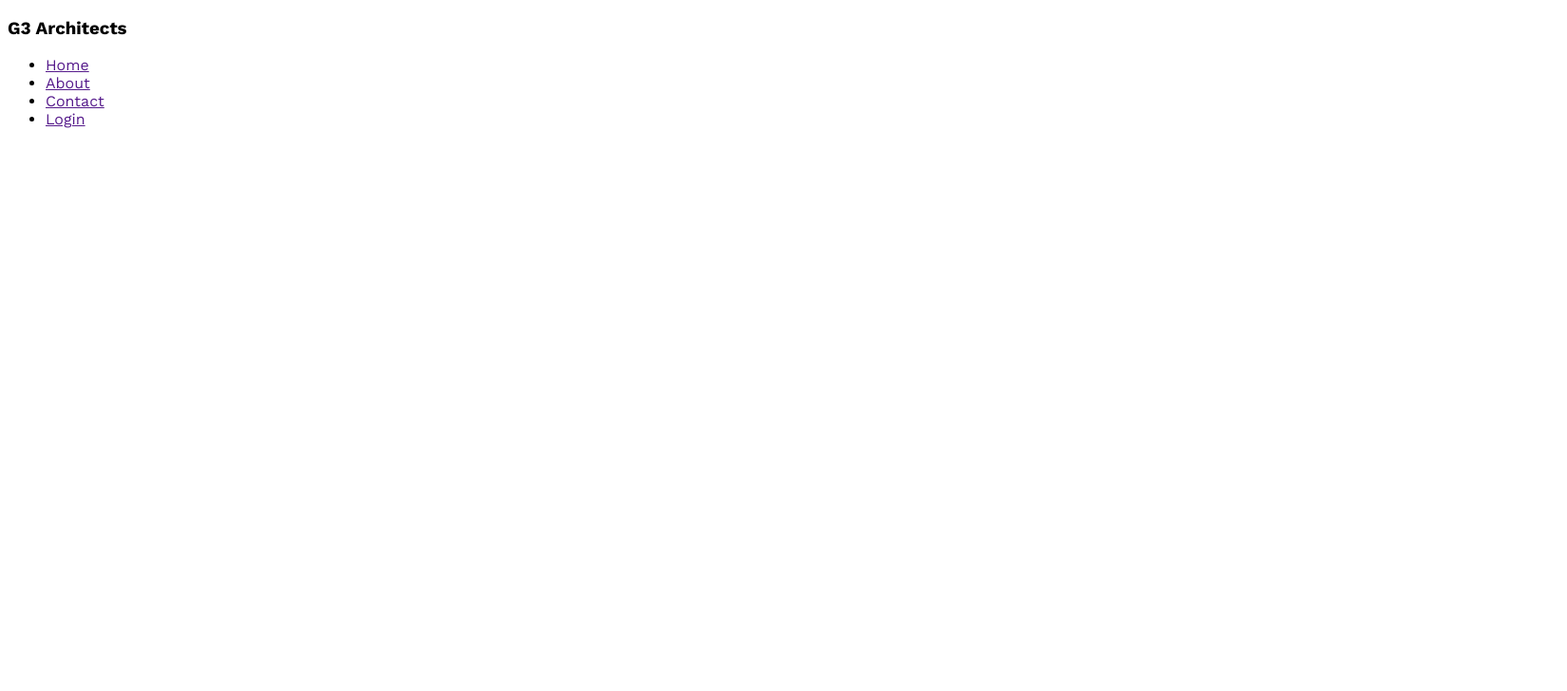
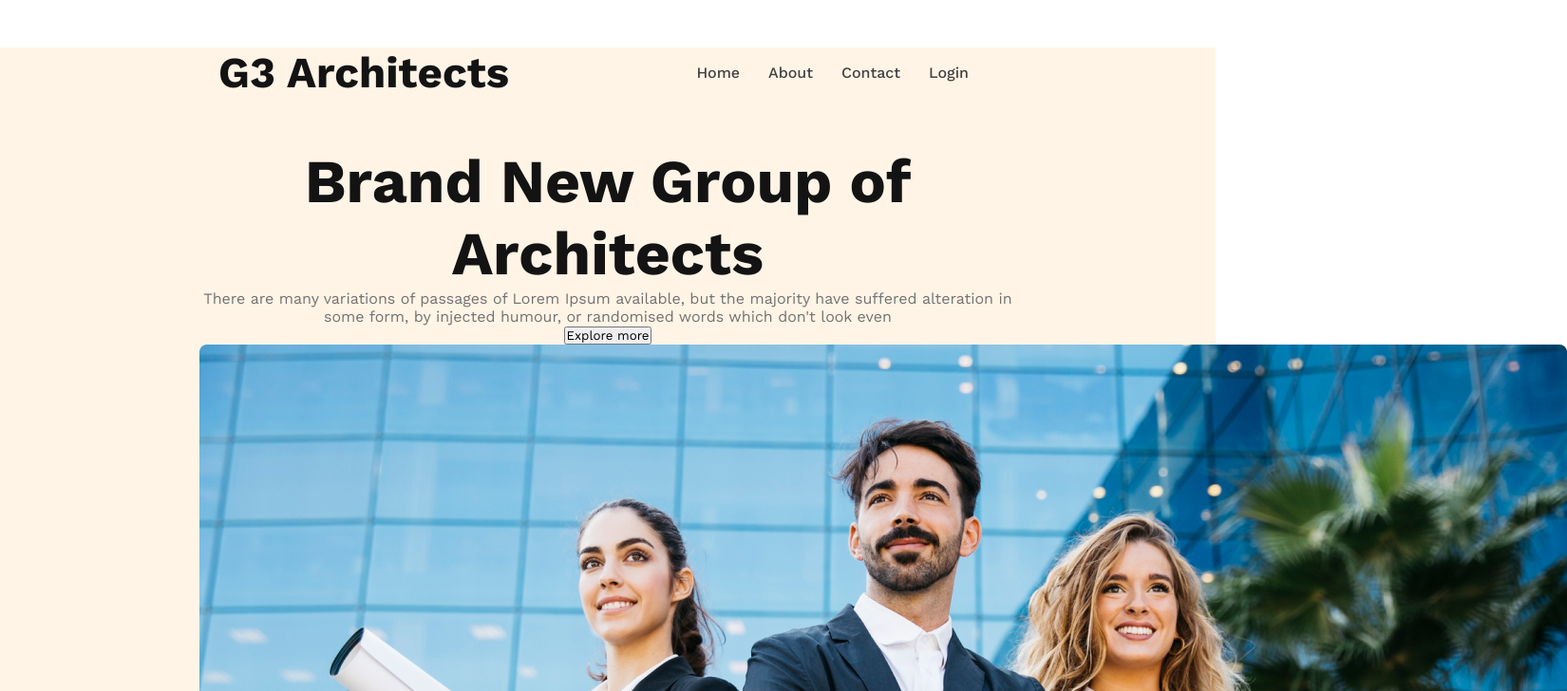
Before and after one commit to nhwnahid007/g3-architects-website, a plain HTML site: page index.html in a window 1280 px wide. Shown: the top 728 px of the page at 95% size, 1650 px wide, since content can reach past the window. Drawn offline with nearby package versions, Linux system fonts and the light colour scheme.

Commit message:
Added banner content

```diff
--- a/index.html
+++ b/index.html
@@ -9,7 +9,7 @@
   <body>
     <header>
       <nav>
-            <h3>G3 Architects</h3>
+        <h3 class="nav-title">G3 Architects</h3>
         <ul>
           <li><a href="">Home</a></li>
           <li><a href="">About</a></li>
@@ -18,12 +18,22 @@
         </ul>
       </nav>
 
+      <div class="banner">
+        <div class="banner-content">
+          <h1 class="banner-title">Brand New Group of Architects</h1>
+          <p class="banner-description">
+            There are many variations of passages of Lorem Ipsum available, but
+            the majority have suffered alteration in some form, by injected
+            humour, or randomised words which don't look even
+          </p>
+          <button class="btn-primary">Explore more</button>
+        </div>
+        <div class="banner-img">
+          <img src="images/banner.png" alt="" />
+        </div>
+      </div>
     </header>
-    <main>
-
-    </main>
-    <footer>
-
-    </footer>
+    <main></main>
+    <footer></footer>
   </body>
 </html>
--- a/styles/architect.css
+++ b/styles/architect.css
@@ -1,6 +1,82 @@
 /* Work sans font from google font */
-  @import url('https://fonts.googleapis.com/css2?family=Work+Sans:wght@400;500;600;700;800;900&display=swap');
+@import url("https://fonts.googleapis.com/css2?family=Work+Sans:wght@400;500;600;700;800;900&display=swap");
+/* Shared Styles */
+* {
+    margin: 0 ;
+    padding: 0;
+  font-family: "Work Sans", sans-serif;
+}
 
-  *{
-    font-family: 'Work Sans', sans-serif;
-  }
+/* header styles */
+
+header {
+  background: rgba(255, 144, 14, 0.1);
+}
+
+.nav-title{
+    color: #131313;
+text-align: center;
+font-family: Work Sans;
+font-size: 2.85rem;
+font-weight: 700;
+}
+
+nav {
+  margin: 50px 230px;
+
+  display: flex;
+  align-items: center;
+}
+
+nav > ul {
+  display: flex;
+}
+
+nav li {
+  list-style: none;
+  margin-right: 30px;
+}
+
+nav li a {
+  text-decoration: none;
+  color:  #424242;
+  text-align: center;
+  font-family: Work Sans;
+  font-size: 1rem;
+  font-weight: 500;
+}
+
+nav {
+  display: flex;
+  justify-content: space-between;
+}
+
+/* banner style */
+
+.banner{
+    max-width: 860px;
+    text-align: center;
+    margin: 0 auto;
+}
+
+.banner-title{
+    color:  #131313;
+text-align: center;
+font-family: Work Sans;
+font-size: 4rem;
+font-weight: 700;
+}
+.banner-description{
+    color:  #727272;
+text-align: center;
+font-family: Work Sans;
+font-size: 16px;
+font-weight: 400;
+}
+
+.btn-primary{
+
+}
+.banner-img{
+
+}
```
Lines whose indentation alone changed are shown as unchanged.
